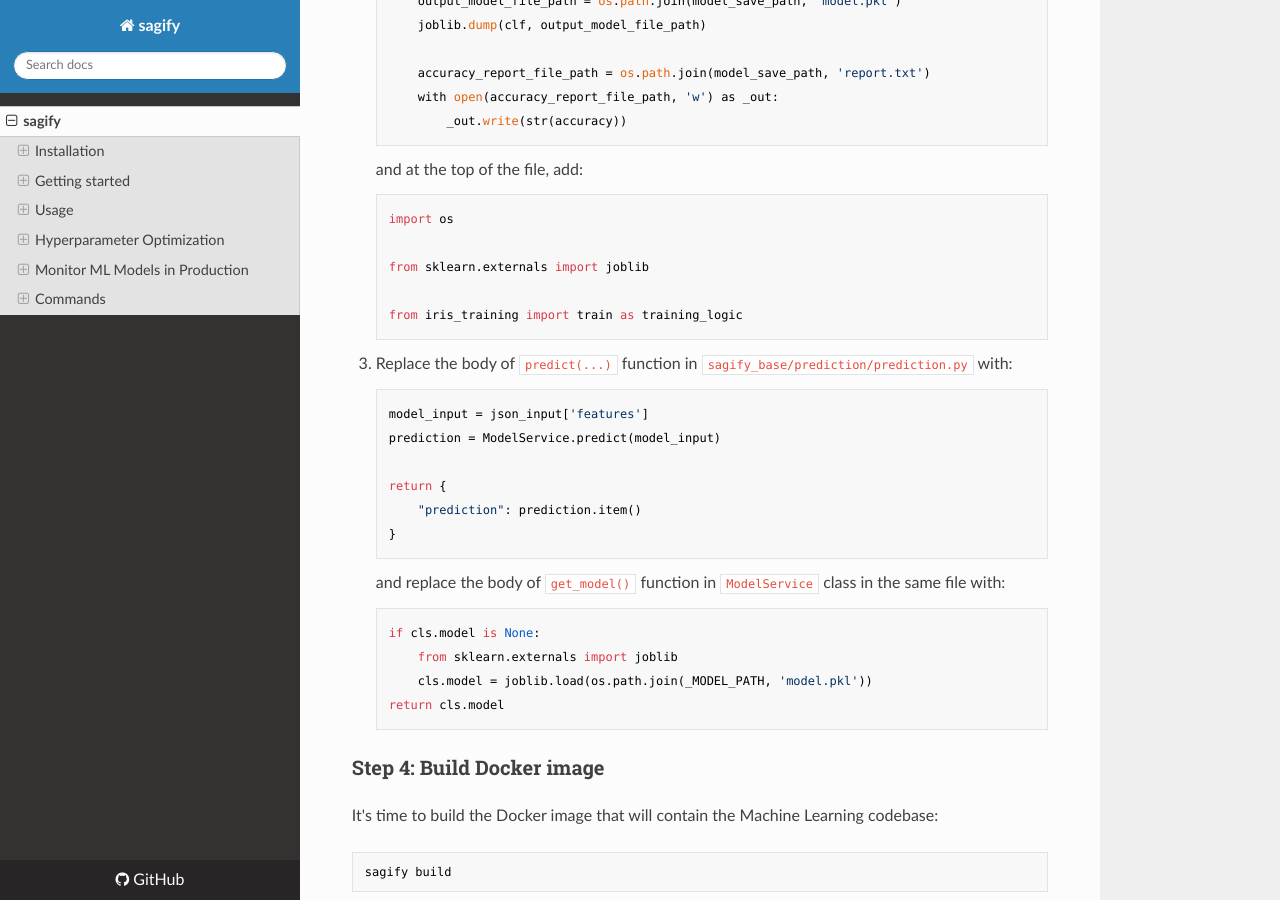
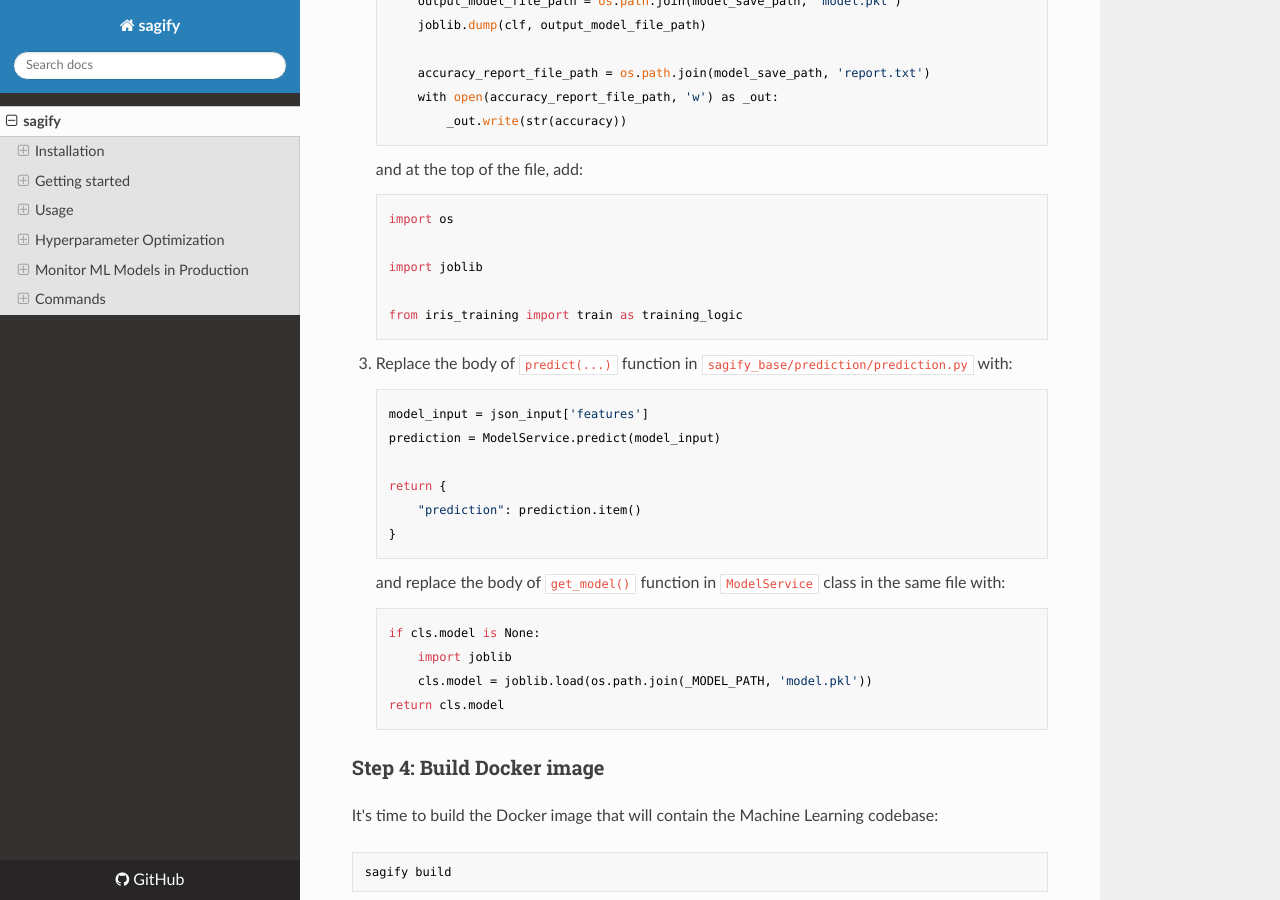
Before and after one commit to Kenza-AI/sagify, an MkDocs documentation site: the page built from docs/index.md, in a window 1280 px wide and 900 px high, scrolled down 2905 px. Built offline with MkDocs 1.6.1, drawn with Linux system fonts in a browser that asks for light colours; nearby versions of some CDN libraries.

Commit message:
Fix getting started example

```diff
--- a/docs/index.md
+++ b/docs/index.md
@@ -111,7 +111,7 @@ Hence,
 
         import os
 
-        from sklearn.externals import joblib
+        import joblib
 
         from iris_training import train as training_logic
 
@@ -127,7 +127,7 @@ Hence,
     and replace the body of `get_model()` function in `ModelService` class in the same file with:
 
         if cls.model is None:
-            from sklearn.externals import joblib
+            import joblib
             cls.model = joblib.load(os.path.join(_MODEL_PATH, 'model.pkl'))
         return cls.model
 
```
Also changed, not shown: README.md (+2 -2 lines).
